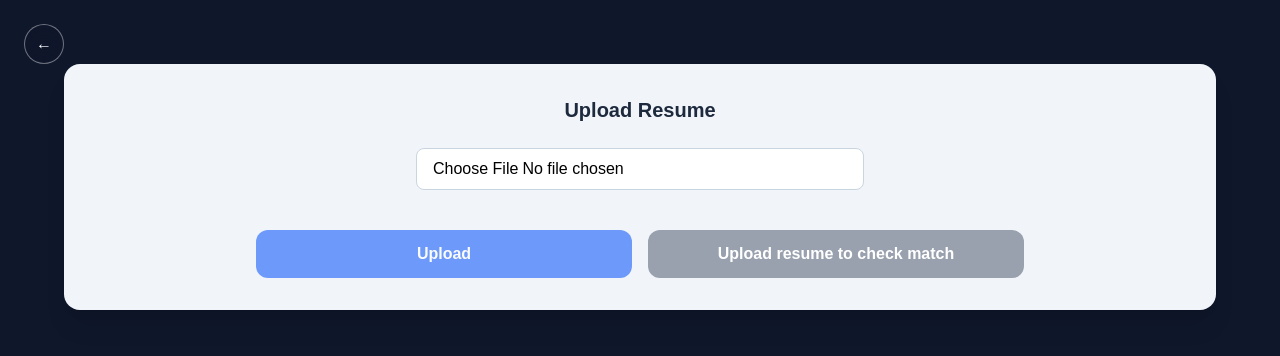
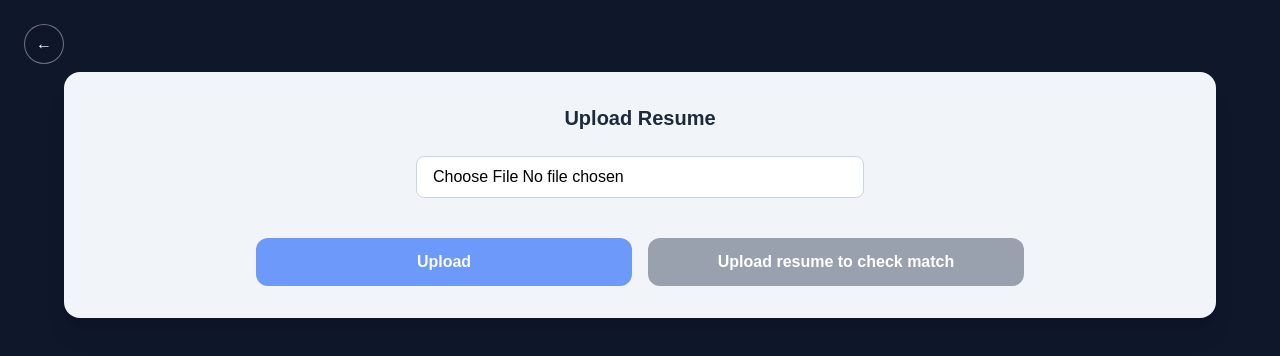
Before and after one commit to Adhil074/smart-resume, a Next.js app: page /upload in a window 1280 px wide. Shown: the top 356 px of the page. Built offline with nearby package versions, Linux system fonts and the light colour scheme.

Commit message:
fix: build fixed and ready for deployment.

```diff
--- a/app/upload-jd/UploadJDPage.tsx
+++ b/app/upload-jd/UploadJDPage.tsx
@@ -203,7 +203,7 @@ export default function UploadJDPage() {
         {/* learning resources always  */}
         {groqSkills.length > 0 && (
           <>
-            <div className="w-full max-w-4xl mx-auto">
+            <div className="w-full max-w-4xl mx-auto ">
               <div className="w-full flex justify-center">
                 <div className="w-full max-w-4xl text-center">
                   <LearningResources skills={groqSkills} />
--- a/app/upload/page.tsx
+++ b/app/upload/page.tsx
@@ -93,7 +93,7 @@ export default function UploadPage() {
       </button>
 
       {/* main container */}
-      <div className="w-full max-w-6xl mx-auto bg-slate-100 rounded-2xl shadow-xl p-5 sm:p-6 lg:p-8">
+      <div className="w-full max-w-6xl mx-auto bg-slate-100 rounded-2xl shadow-xl p-5 sm:p-6 lg:p-8 mt-2">
         <h1 className="text-xl font-semibold text-center text-slate-800 mb-6">
           Upload Resume
         </h1>
```
